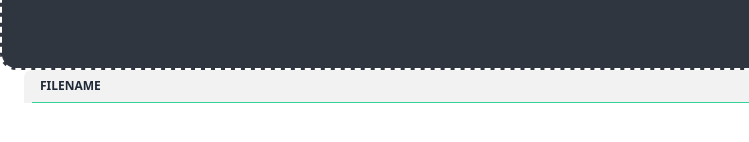
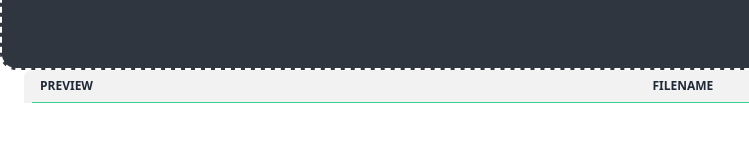
Before and after one commit to markuszeller/image-stitcher, a plain HTML site: page app/index.html in a window 1280 px wide. Shown: the part 366-508 px from the top of the page, 0-749 px from the left. Drawn offline with Linux system fonts and the light colour scheme.

Commit message:
fix: Add Preview column to the file table in index.html

```diff
--- a/app/index.html
+++ b/app/index.html
@@ -87,6 +87,7 @@
 <table class="table w-full">
     <thead>
         <tr>
+            <td class="border-b border-gray-200">Preview</td>
             <td class="border-b border-gray-200">Filename</td>
         </tr>
     </thead>
```
